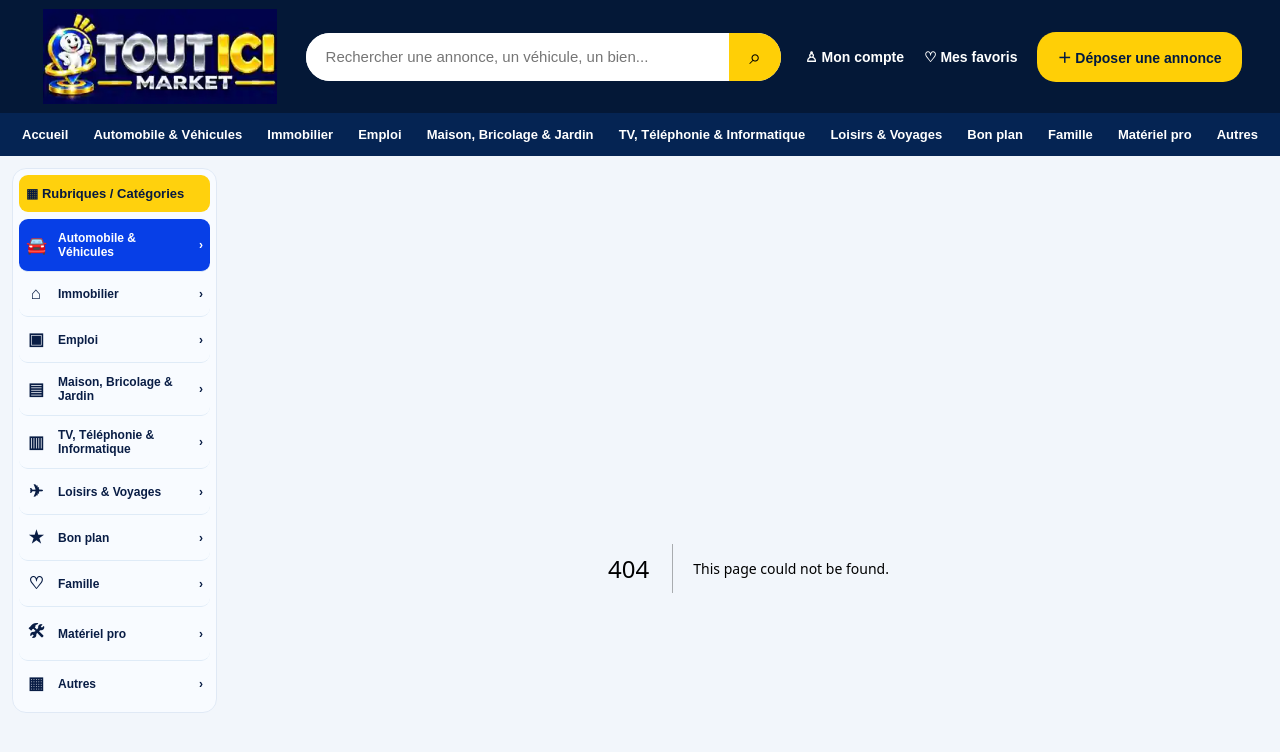
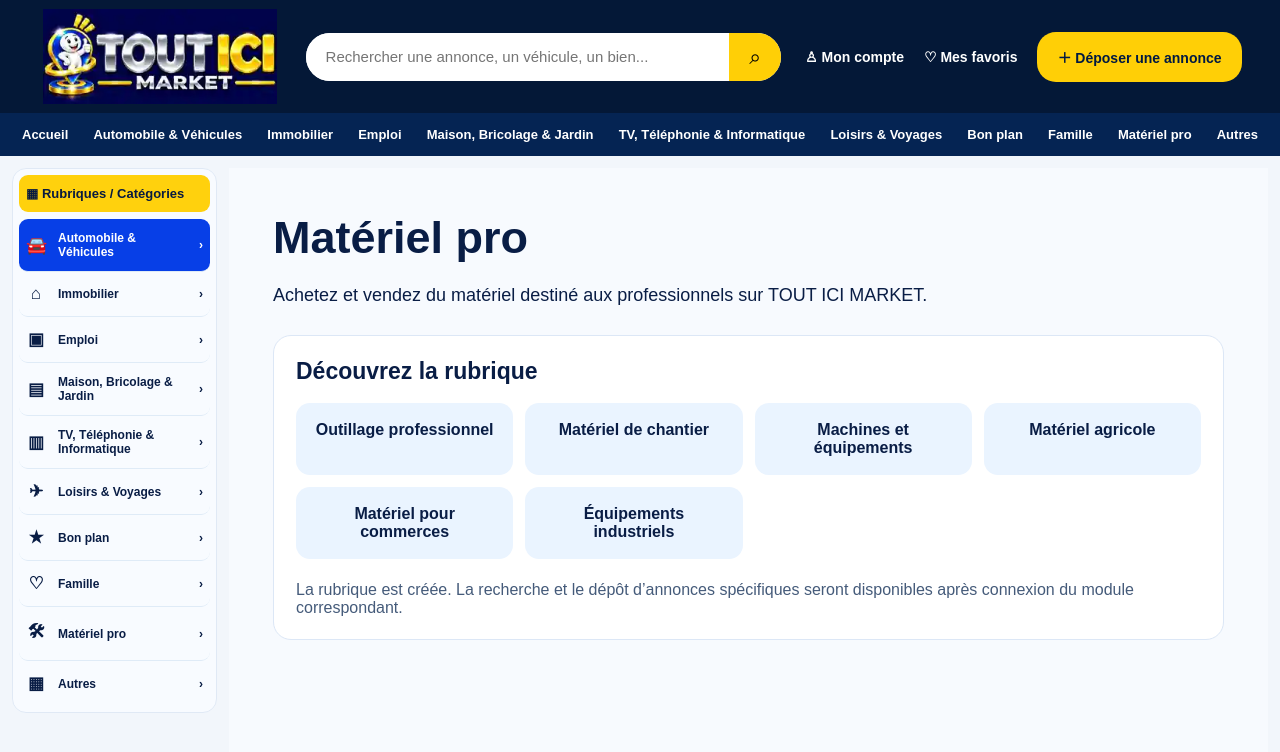
Before and after one commit to Touticimarket/tout-ici-market, a Next.js app: page /materiel-pro in a window 1280 px wide. Before the commit this address had no page. Shown: the top 752 px of the page. Built offline with nearby package versions, Linux system fonts and the light colour scheme.

Commit message:
Create Matériel pro category landing page

```diff
--- /dev/null
+++ b/app/materiel-pro/page.tsx
@@ -0,0 +1 @@
+const rubriques=["Outillage professionnel","Matériel de chantier","Machines et équipements","Matériel agricole","Matériel pour commerces","Équipements industriels"];export default function MaterielProPage(){return <main style={{minHeight:"70vh",background:"#f7fafe",padding:"clamp(18px,4vw,44px)",fontFamily:"Arial,Helvetica,sans-serif",color:"#091d45"}}><h1 style={{fontSize:"clamp(30px,4vw,45px)",margin:"0 0 12px"}}>Matériel pro</h1><p style={{fontSize:18,lineHeight:1.5,maxWidth:700}}>Achetez et vendez du matériel destiné aux professionnels sur TOUT ICI MARKET.</p><div style={{marginTop:26,background:"#fff",border:"1px solid #dce7f6",borderRadius:18,padding:22}}><h2 style={{margin:"0 0 18px",fontSize:23}}>Découvrez la rubrique</h2><div style={{display:"grid",gridTemplateColumns:"repeat(auto-fit,minmax(175px,1fr))",gap:12}}>{rubriques.map(n=><div key={n} style={{borderRadius:14,background:"#eaf4ff",padding:18,fontWeight:700,textAlign:"center"}}>{n}</div>)}</div><p style={{margin:"22px 0 0",color:"#455b7a"}}>La rubrique est créée. La recherche et le dépôt d’annonces spécifiques seront disponibles après connexion du module correspondant.</p></div></main>}
```
